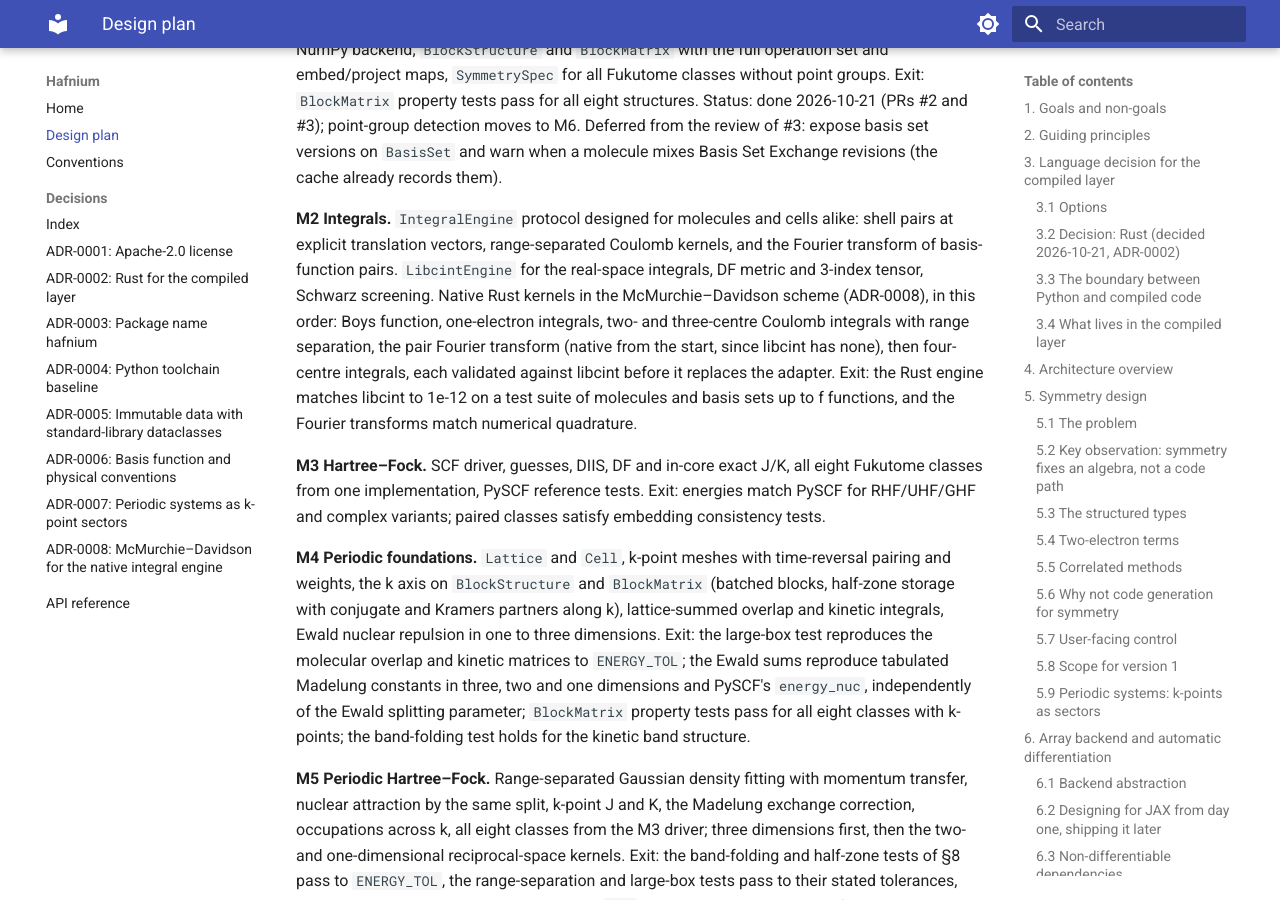
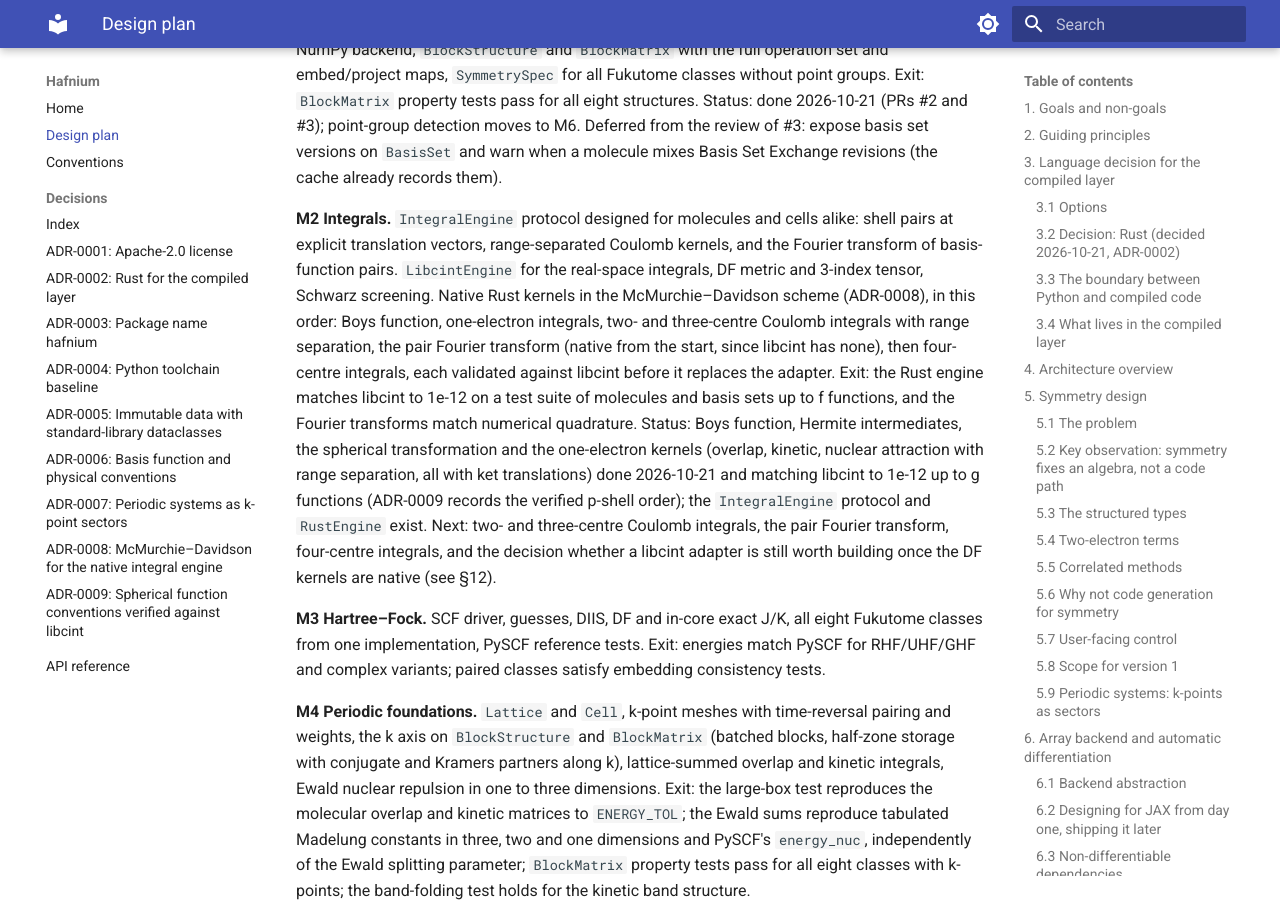
Before and after one commit to maxnus/hafnium, an MkDocs documentation site: the page built from docs/plan.md, in a window 1280 px wide and 900 px high, scrolled down 15409 px. Built offline with MkDocs 1.6.1 and Material for MkDocs 9.7.7, drawn with Linux system fonts in a browser that asks for light colours; some of the changed text lies outside the part shown.

Commit message:
docs: record ADR-0009, the M2 status and the integrals changelog entries
The p-shell order verified against libcint is recorded in ADR-0009, with
the function labels, docstrings and conventions following it; the plan
notes the one-electron kernels as done and adds the question whether a
libcint adapter is still worth building.

Co-Authored-By: Claude Fable 5.1 <noreply@anthropic.com>

```diff
--- a/PLAN.md
+++ b/PLAN.md
@@ -682,7 +682,15 @@ Fourier transform (native from the start, since libcint has none), then
 four-centre integrals, each validated against libcint before it replaces
 the adapter. Exit: the Rust engine matches libcint to 1e-12 on a test
 suite of molecules and basis sets up to f functions, and the Fourier
-transforms match numerical quadrature.
+transforms match numerical quadrature. Status: Boys function, Hermite
+intermediates, the spherical transformation and the one-electron kernels
+(overlap, kinetic, nuclear attraction with range separation, all with ket
+translations) done 2026-10-21 and matching libcint to 1e-12 up to g
+functions (ADR-0009 records the verified p-shell order); the
+`IntegralEngine` protocol and `RustEngine` exist. Next: two- and
+three-centre Coulomb integrals, the pair Fourier transform, four-centre
+integrals, and the decision whether a libcint adapter is still worth
+building once the DF kernels are native (see §12).
 
 **M3 Hartree–Fock.** SCF driver, guesses, DIIS, DF and in-core exact J/K,
 all eight Fukutome classes from one implementation, PySCF reference tests.
@@ -766,6 +774,11 @@ for periodic results.
 ## 12. Open decisions needing your input
 
 1. libxc binding: `pylibxc` versus an own binding through the Rust crate.
+4. Whether to build the `LibcintEngine` at all. Its purpose was to unblock
+   M3 before native integrals exist; with the one-electron kernels native
+   and the DF kernels next, the recommendation is to drop it and keep
+   libcint as the test oracle through PySCF, which avoids compiling
+   libcint inside the Rust build on every platform.
 2. Whether JAX is a development target from M1 (recommended: honor its
    constraints from M1, ship the backend in M9).
 3. Space-group detection: spglib (recommended; the standard library for
--- a/docs/adr/README.md
+++ b/docs/adr/README.md
@@ -15,3 +15,4 @@ ADR that supersedes it.
 | [0006](0006-basis-function-conventions.md) | Basis function and physical conventions | accepted 2026-10-21 |
 | [0007](0007-periodic-systems-as-k-point-sectors.md) | Periodic systems as k-point sectors | accepted 2026-10-21 |
 | [0008](0008-mcmurchie-davidson-integrals.md) | McMurchie–Davidson for the native integral engine | accepted 2026-10-21 |
+| [0009](0009-p-shell-order-verified.md) | Spherical function conventions verified against libcint | accepted 2026-10-21 |
--- a/mkdocs.yml
+++ b/mkdocs.yml
@@ -35,6 +35,7 @@ nav:
       - adr/0006-basis-function-conventions.md
       - adr/0007-periodic-systems-as-k-point-sectors.md
       - adr/0008-mcmurchie-davidson-integrals.md
+      - adr/0009-p-shell-order-verified.md
   - API reference: api.md
 
 markdown_extensions:
```
Also changed, not shown: CHANGELOG.md (+8 -0 lines), 3 other files.
